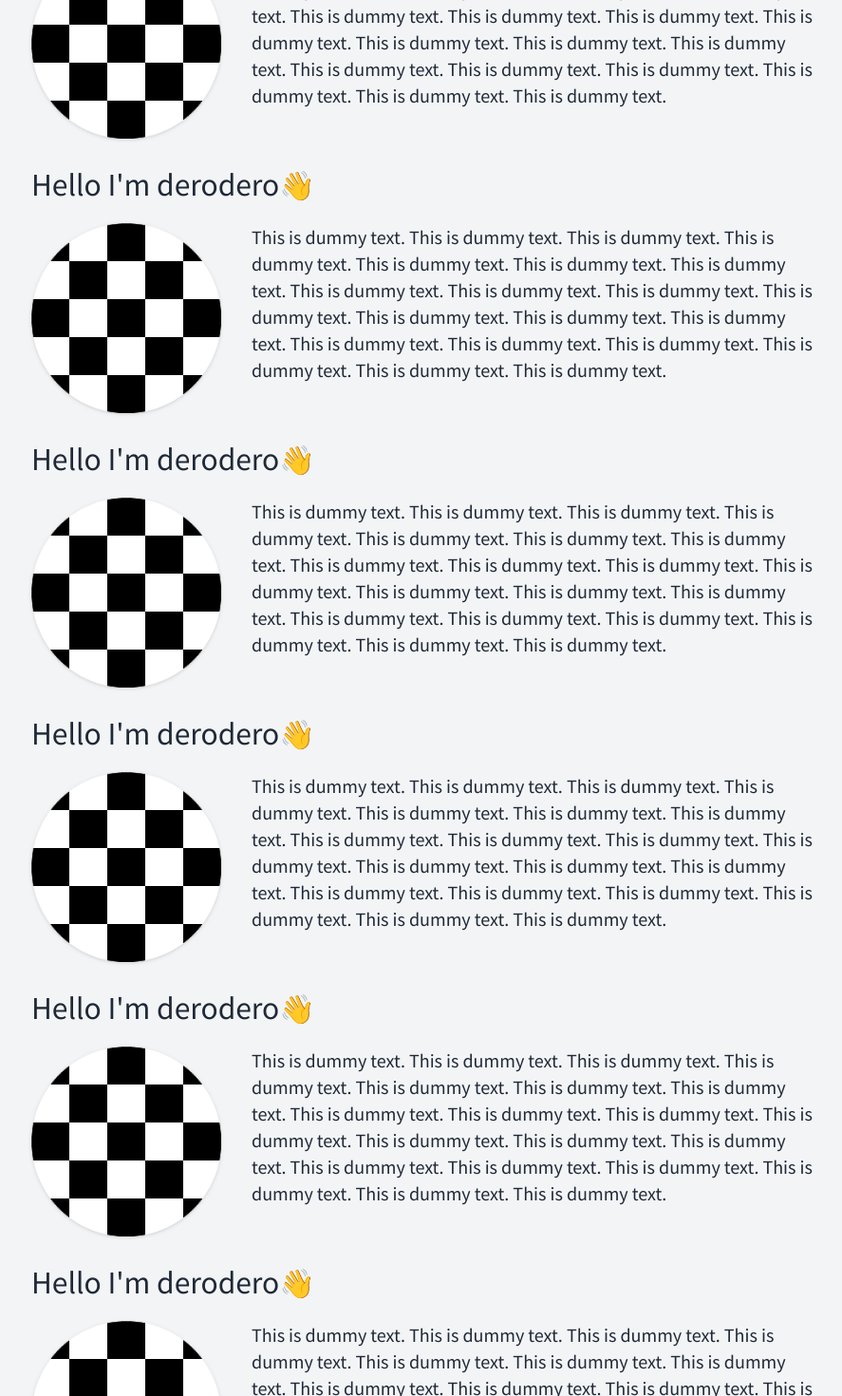
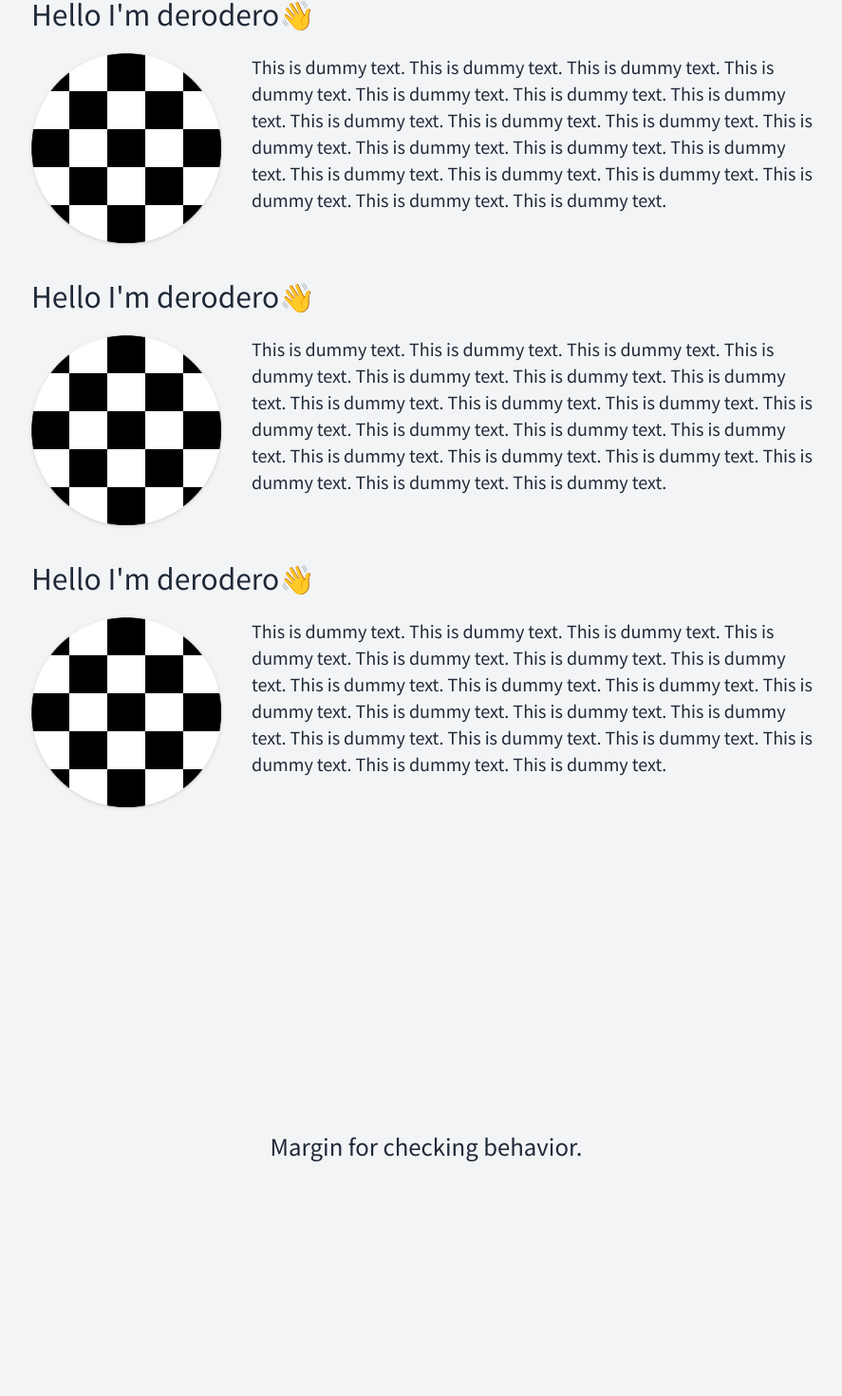
Before and after one commit to derodero24/nextjs-locomotive-scroll-sample, a Next.js app: page / in a window 1280 px wide. Shown: the part 1330-2800 px from the top of the page at 95% size, without its empty margins (191-1078 px from the left). Built offline with nearby package versions, Linux system fonts and the light colour scheme; what react-locomotive-scroll would draw is missing.

Commit message:
add some options

```diff
--- a/src/components/sections/Section.tsx
+++ b/src/components/sections/Section.tsx
@@ -1,8 +1,12 @@
 import Image from 'next/image';
 
-export default function Section() {
+import type { DetailedHTMLProps, HTMLAttributes } from 'react';
+
+export default function Section(
+  props: DetailedHTMLProps<HTMLAttributes<HTMLElement>, HTMLElement>,
+) {
   return (
-    <section>
+    <section {...props} className="my-8">
       <h1 className="text-3xl">Hello I&apos;m derodero👋</h1>
       <div className="my-6 flex space-x-8">
         <div className="w-1/4 drop-shadow">
--- a/src/pages/index.tsx
+++ b/src/pages/index.tsx
@@ -13,16 +13,28 @@ const Home: NextPage = () => {
         <meta name="description" content="Generated by create next app" />
       </Head>
       <div className="container">
+        <div className="h-[80vh] flex text-2xl items-center justify-center">
+          Margin for checking behavior.
+        </div>
         <Section />
-        <Section />
-        <Section />
-        <Section />
-        <Section />
-        <Section />
-        <Section />
-        <Section />
-        <Section />
-        <Section />
+
+        <Section data-scroll data-scroll-speed="1" />
+        <Section data-scroll data-scroll-speed="-1" />
+
+        <Section
+          data-scroll
+          data-scroll-direction="horizontal"
+          data-scroll-speed="1"
+        />
+        <Section
+          data-scroll
+          data-scroll-direction="horizontal"
+          data-scroll-speed="-1"
+        />
+
+        <div className="h-[80vh] flex items-center justify-center text-2xl">
+          Margin for checking behavior.
+        </div>
       </div>
     </Layout>
   );
```
